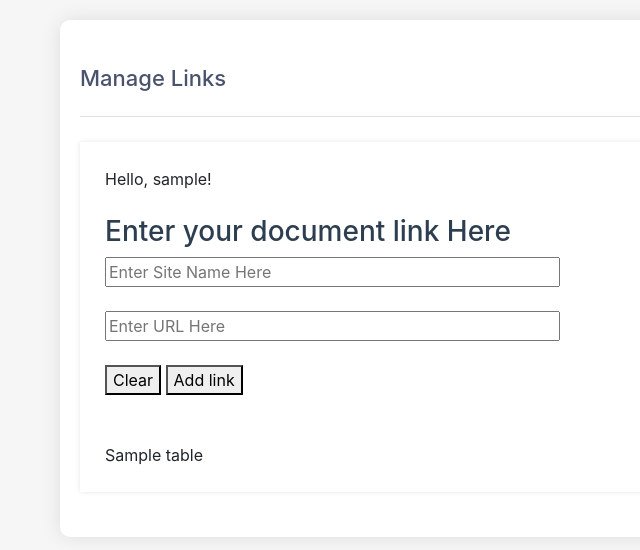
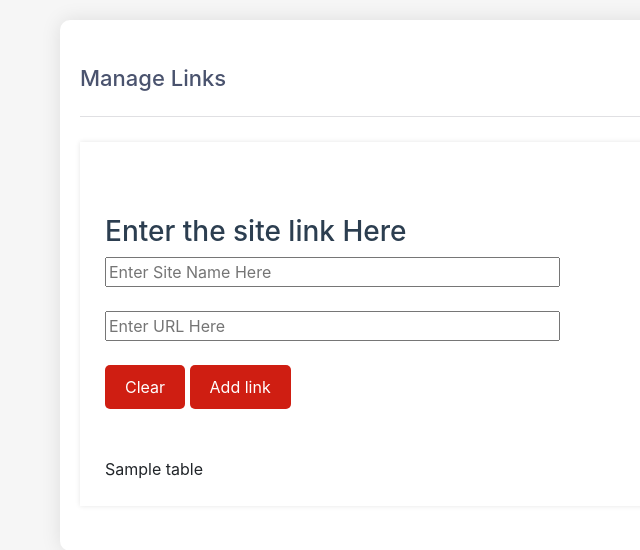
Before and after one commit to Pradster02/NewsDigest, a Flask app: template templates/links.html in a window 1280 px wide. Shown: the part 60-610 px from the top of the page, without its empty margins (80-720 px from the left). Run offline with Flask 3, Linux system fonts and the light colour scheme; the template is opened without the code that fills it: most values are stand-ins (such as "Sample title", 1, 10 or a date in 2020); some libraries are stand-ins or nearby versions.

Commit message:
Update links.html

```diff
--- a/templates/links.html
+++ b/templates/links.html
@@ -5,16 +5,21 @@
 {% block content %}
 <h2>Manage Links</h2>
 <div>
-    Hello, {{ username }}!
     <br><br>
-    <div class="w3-container w3-center"><h3>Enter your document link Here</h3>
-        <form method="POST" action="/pythonlogin/links">
-            <input  type="text" name="site" placeholder="Enter Site Name Here" required="true"  style="width:50%">
-        <br><br>
-            <input  type="text" name="input_url" placeholder="Enter URL Here" required="true"  style="width:50%">
-        <br><br>
-                  <button class="w3-btn w3-blue-grey" type="reset" value="reset">Clear</button>
-                  <button class="w3-btn w3-teal" type="submit" value="reset">Add link</button>
+    <div class="w3-container w3-center"><h3>Enter the site link Here</h3>
+        <form method="POST" action="/pythonlogin/links" class="form-container">
+            <div class="form-group">
+                <input type="text" name="site" placeholder="Enter Site Name Here" required="true" style="width:50%">
+            </div>
+            <br>
+            <div class="form-group">
+                <input type="text" name="input_url" placeholder="Enter URL Here" required="true" style="width:50%">
+            </div>
+            <br>
+            <div class="button-container">
+                <button class="btn btn-clear" type="reset">Clear</button>
+                <button class="btn btn-submit" type="submit">Add link</button>
+            </div>
         </form>
         <br><br>
 </div>
```
